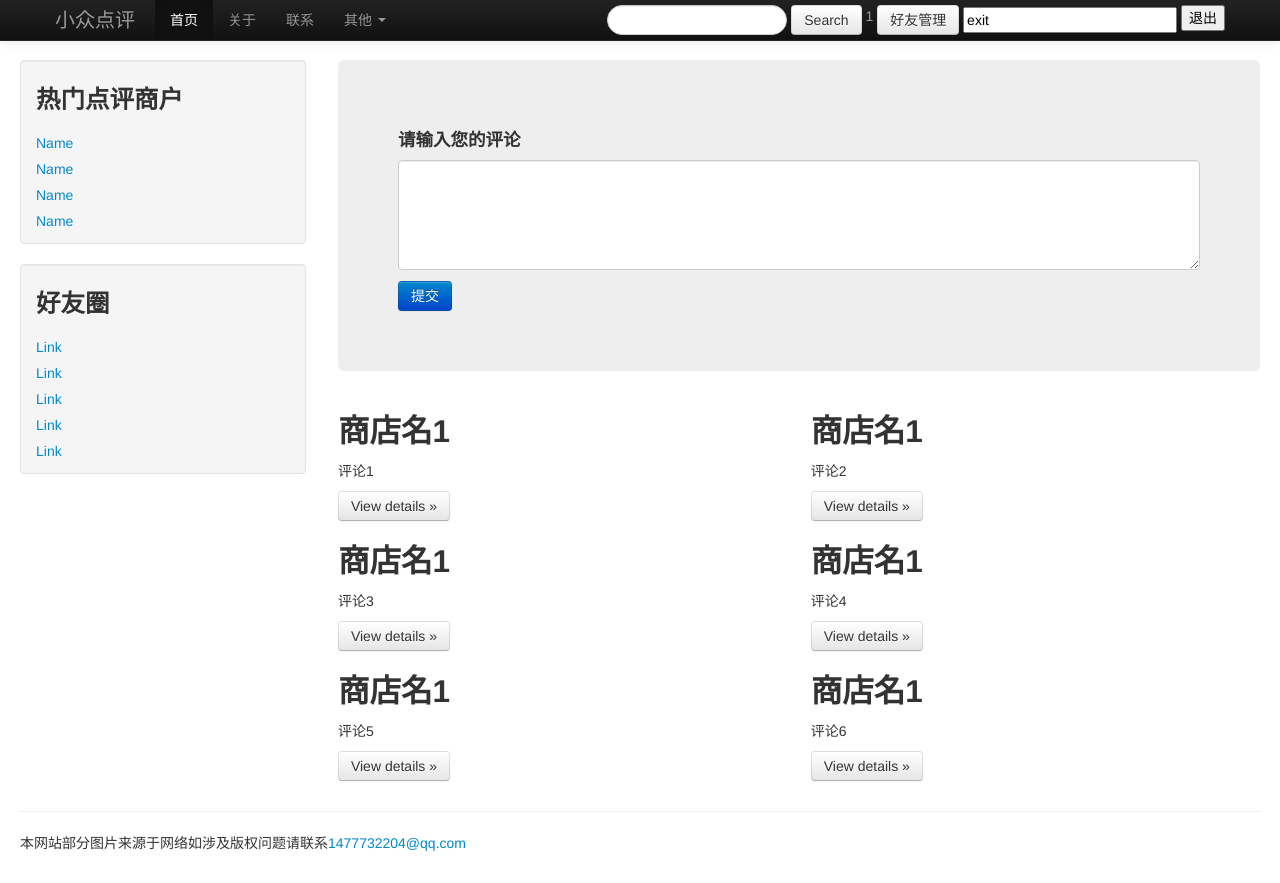
After one commit to hellosysucas/SmallTalk, a Django app: template mytalk/templates/mytalk/index.html in a window 1280 px wide. The commit adds this page. Run offline with Django 3.2, Linux system fonts and the light colour scheme; the template is opened without the code that fills it: most values are stand-ins (such as "Sample title", 1, 10 or a date in 2020); parts of the project's set-up code (start-up, migrations or seed data) failed here and were passed over; some libraries are stand-ins or nearby versions.

Commit message:
调整templates的目录结构

```diff
--- a/mytalk/templates/exchangeUserMessage.html
+++ b/mytalk/templates/mytalk/exchangeUserMessage.html
@@ -4,7 +4,7 @@
     <head>
 		<meta charset="utf-8"/>
         <title>大众点评</title>
-        <link rel="stylesheet" type="text/css" href="/site_media/css/style.css" />
+        <link rel="stylesheet" type="text/css" href="{% static 'mytalk/css/style.css' %}" />
         <script src="{% static 'mytalk/js/jquery.js' %}" type="text/javascript"></script>
         <script src="{% static 'mytalk/js/check_input.js' %}" type="text/javascript"></script>
     </head>
--- /dev/null
+++ b/mytalk/templates/mytalk/index.html
@@ -0,0 +1,213 @@
+<!DOCTYPE html>
+{% load staticfiles %}
+
+<html lang="en">
+	<head>
+		<title>欢迎来到小众点评网</title>
+		<!-- 添加合适的meta标签，与响应式CSS搭配 -->
+		<meta name="viewport" content="width=device-width, initial-scale=1.0">
+		<!-- Bootstrap -->
+		<link href="{% static 'mytalk/css/bootstrap.css' %}" rel="stylesheet">
+		<!-- 设置导航栏和布局之间的间隔 -->
+		<style type="text/css">
+			body {
+				padding-top: 60px;
+				padding-bottom: 20px;
+			}
+
+			.sidebar-nav {
+				padding: 9px 0;
+			}
+		</style>
+		<link href="{% static 'mytalk/css/bootstrap-responsive.css' %}" rel="stylesheet"><!-- 启用响应式CSS -->
+	</head>
+
+	<body>
+		<!-- 导航栏 -->
+		<div class="navbar navbar-inverse navbar-fixed-top"><!-- 导航条，反色，固定在顶部 -->
+			<div class="navbar-inner"><!-- 导航条内容 -->
+				<div class="container"><!-- 响应式导航条 -->
+
+					<!-- .btn-navbar is used as the toggle for collapsed navbar content -->
+					<a class="btn btn-navbar" data-toggle="collapse" data-target=".nav-collapse"><!-- 触发按钮 -->
+						<span class="icon-bar"> </span>
+						<span class="icon-bar"> </span>
+						<span class="icon-bar"> </span>
+					</a>
+
+					 <!-- Be sure to leave the brand out there if you want it shown -->
+					<a class="brand" href="#">小众点评</a>
+
+					<!-- Everything you want hidden at 940px or less, place within here -->
+					<div class="nav-collapse collapse">
+						<!-- .nav, .navbar-search, .navbar-form, etc -->
+						<ul class="nav">
+							<li class="active"><a href="#">首页</a></li>
+							<li><a href="#about">关于</a></li>
+							<li><a href="#contact">联系</a></li>
+							<li class="dropdown"><!-- 下拉菜单 -->
+								<a class="dropdown-toggle" data-toggle="dropdown" href="#" >
+									其他
+									<b class="caret"> </b>
+								</a>
+								<ul class="dropdown-menu">
+									<li><a href="#">操作1</a></li>
+									<li><a href="#">操作2</a></li>
+									<li><a href="#">操作3</a></li>
+								</ul>
+							</li>
+						</ul>
+
+						<form method="post" action="../" class="form-search navbar-form pull-right">
+							<!-- 搜索 -->
+							<input type="text" class="input-medium search-query">
+							<button type="submit" class="btn">
+								Search
+							</button>
+							<!-- 登录信息显示 -->
+							{% ifnotequal uid '' %}
+								<a class="navbar-link" href="../exchangeUserMessage">{{uid}}</a>
+								<a class="btn" href="../friends">好友管理</a>
+							<!-- 非登录信息显示 -->
+							{% else %}
+								<a class="navbar-link" href="#">未登录</a>
+								<a class="btn" href="{% url 'signIn' %}">登录</a>
+							{% endifnotequal %}
+							<!-- 退出 -->
+							<input id="ope" name="ope" value="exit"/>
+							<button type="submit">退出</button>
+						</form>
+
+					</div>
+				</div>
+			</div>
+		</div>
+
+		<!-- 固定布局 -->
+		<div class="container-fluid">
+			<div class="row-fluid">
+				<div class="span3">
+					<div class="well sidebar-nav">
+						<ul class="nav nav-list">
+							<h3>热门点评商户</h3>
+							<li>
+								<a href="#">Name</a>
+							</li>
+							<li>
+								<a href="#">Name</a>
+							</li>
+							<li>
+								<a href="#">Name</a>
+							</li>
+							<li>
+								<a href="#">Name</a>
+							</li>
+						</ul>
+					</div>
+
+					<div class="well sidebar-nav">
+						<ul class="nav nav-list">
+							<h3>好友圈</h3>
+							<li>
+								<a href="#">Link</a>
+							</li>
+							<li>
+								<a href="#">Link</a>
+							</li>
+							<li>
+								<a href="#">Link</a>
+							</li>
+							<li>
+								<a href="#">Link</a>
+							</li>
+							<li>
+								<a href="#">Link</a>
+							</li>
+						</ul>
+					</div>
+				</div>
+				<div class="span9">
+					<div class="hero-unit">
+						<h4>请输入您的评论</h4>
+						<textarea class="span12" rows="5">
+
+						</textarea>
+						<button type="submit" class="btn btn-primary">
+							提交
+						</button>
+					</div>
+					<div class="row-fluid">
+						<div class="span6">
+							<h2>商店名1</h2>
+							<p>
+								评论1
+							</p>
+							<p>
+								<a class="btn" href="#">View details &raquo;</a>
+							</p>
+						</div>
+						<div class="span6">
+							<h2>商店名1</h2>
+							<p>
+								评论2
+							</p>
+							<p>
+								<a class="btn" href="#">View details &raquo;</a>
+							</p>
+						</div>
+					</div>
+					<div class="row-fluid">
+						<div class="span6">
+							<h2>商店名1</h2>
+							<p>
+								评论3
+							</p>
+							<p>
+								<a class="btn" href="#">View details &raquo;</a>
+							</p>
+						</div>
+						<div class="span6">
+							<h2>商店名1</h2>
+							<p>
+								评论4
+							</p>
+							<p>
+								<a class="btn" href="#">View details &raquo;</a>
+							</p>
+						</div>
+					</div>
+					<div class="row-fluid">
+						<div class="span6">
+							<h2>商店名1</h2>
+							<p>
+								评论5
+							</p>
+							<p>
+								<a class="btn" href="#">View details &raquo;</a>
+							</p>
+						</div>
+						<div class="span6">
+							<h2>商店名1</h2>
+							<p>
+								评论6
+							</p>
+							<p>
+								<a class="btn" href="#">View details &raquo;</a>
+							</p>
+						</div>
+					</div>
+				</div>
+			</div>
+
+			<hr>
+			<footer>
+				<p>
+					本网站部分图片来源于网络如涉及版权问题请联系<a href="mailto:1477732204@qq.com">1477732204@qq.com</a>
+				</p>
+			</footer>
+		</div>
+		<script src="{% static 'mytalk/js/jquery.js' %}" ></script>
+		<script src="{% static 'mytalk/js/bootstrap.js' %}" ></script>
+	</body>
+
+</html>
```
Also changed, not shown: mytalk/templates/mytalk/friends.html (added, +22 -0 lines), mytalk/templates/mytalk/header.html (added, +13 -0 lines), mytalk/templates/mytalk/signIn.html (added, +61 -0 lines), mytalk/views.py (+7 -7 lines).
